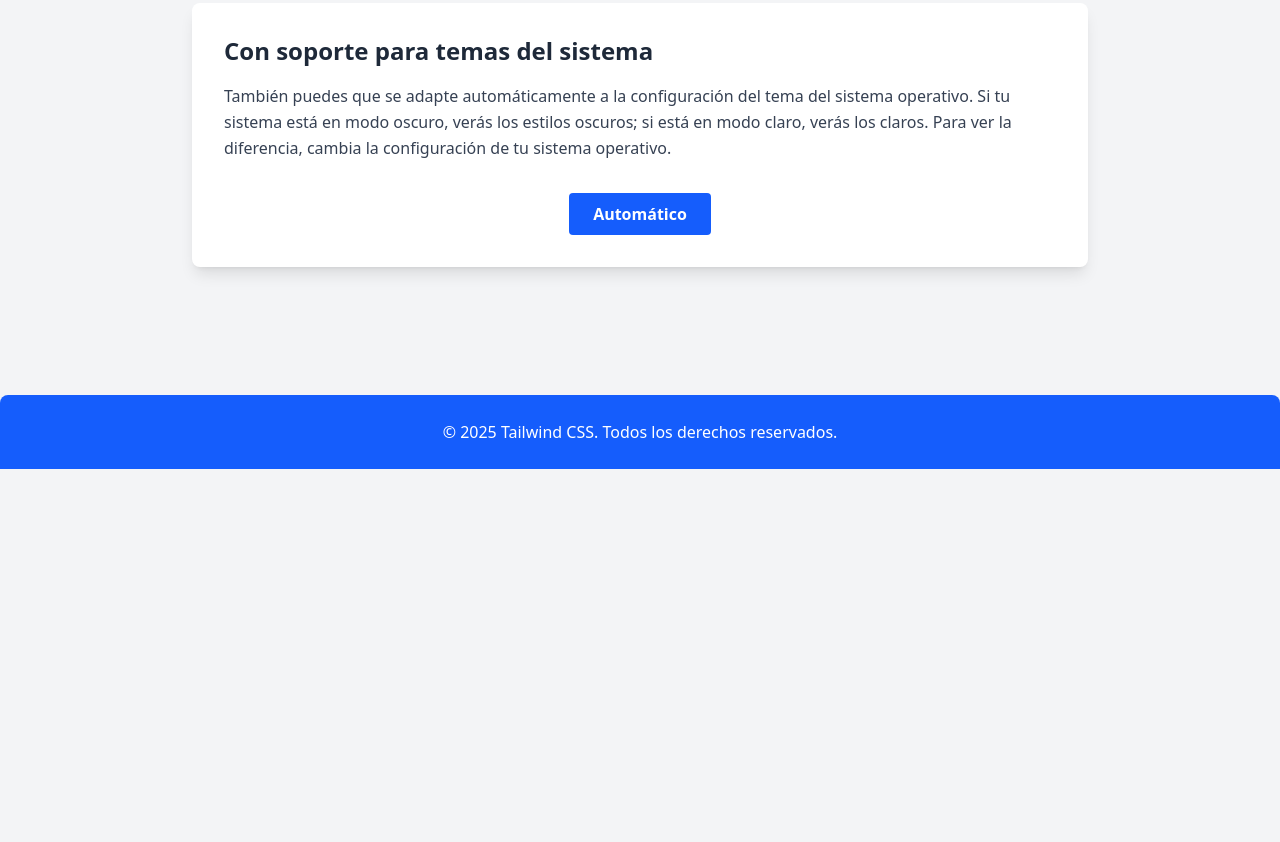
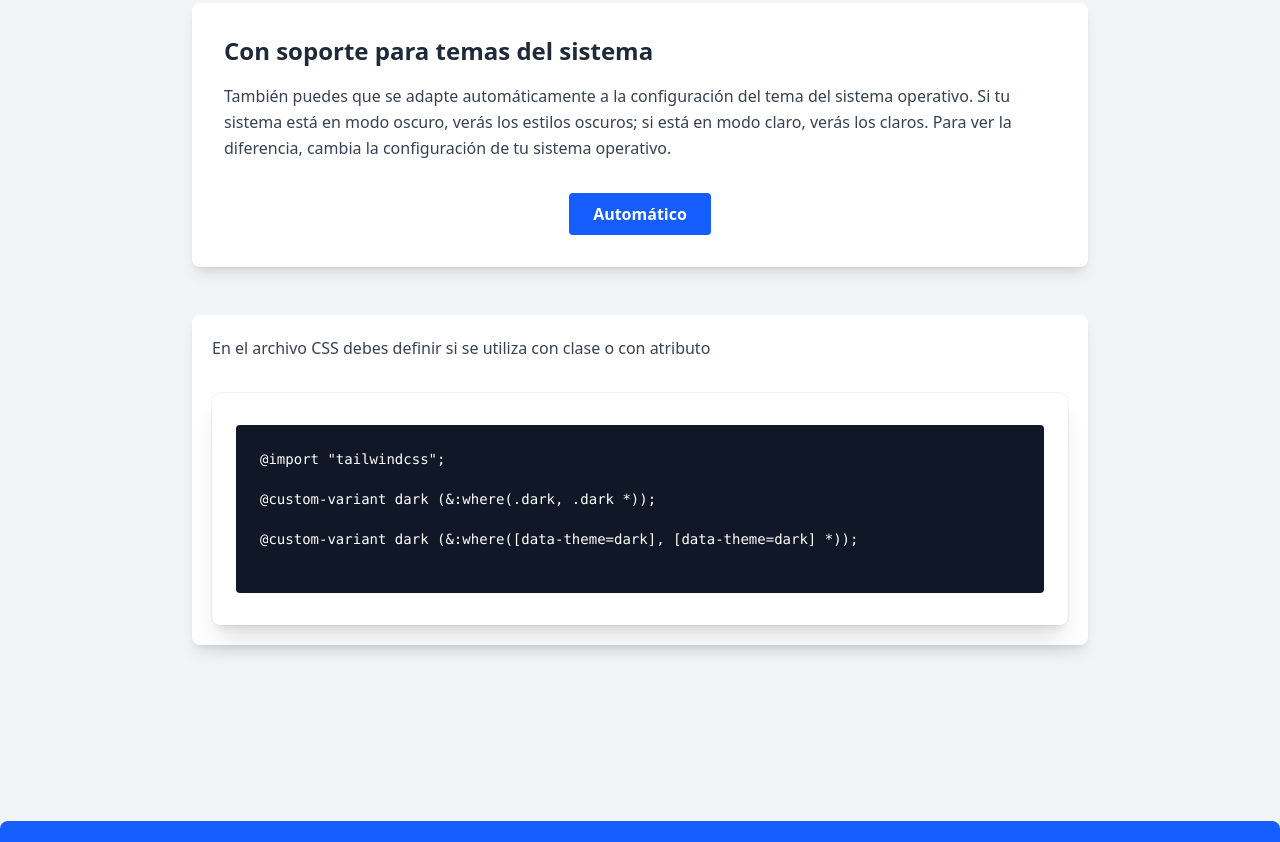
Before and after one commit to SiriamAraya/exposicion-tailwind, a website: page tema-oscuro.html in a window 1280 px wide. Shown: the part 1395-2237 px from the top of the page. Before the commit the page ends 1864 px from the top, so only its background shows below. Drawn offline with Linux system fonts and the light colour scheme.

Commit message:
tema oscuro

```diff
--- a/src/input.css
+++ b/src/input.css
@@ -2,7 +2,7 @@
 
 @custom-variant dark (&:where(.dark, .dark *));
 
-/* @custom-variant dark (&:where([data-theme=dark], [data-theme=dark] *));  */
+@custom-variant dark (&:where([data-theme=dark], [data-theme=dark] *));
 
 @theme {
 
--- a/tema-oscuro.html
+++ b/tema-oscuro.html
@@ -126,7 +126,7 @@
   </div>
 </section>
 
-<section id="automatic-mode" class="max-w-4xl mx-auto space-y-8 p-8 bg-white dark:bg-gray-800 rounded-lg shadow-lg">
+<section id="automatic-mode" class="max-w-4xl mx-auto space-y-8 p-8 bg-white dark:bg-gray-800 rounded-lg shadow-lg mb-12">
   <h3 class="text-2xl font-semibold text-gray-800 dark:text-white mb-4">Con soporte para temas del sistema</h3>
   <p class="text-gray-700 dark:text-gray-300 leading-relaxed">
     También puedes que se adapte automáticamente a la configuración del tema del sistema operativo. Si tu sistema está en modo oscuro, verás los estilos oscuros; si está en modo claro, verás los claros. Para ver la diferencia, cambia la configuración de tu sistema operativo.
@@ -134,6 +134,21 @@
   <div class="text-center space-x-4">
     <button id="btn-automatico" class="bg-blue-600 text-white px-6 py-2 rounded hover:bg-blue-700 font-semibold transition">Automático</button>
   </div>
+</section>
+
+<section class="max-w-4xl mx-auto space-y-8 p-3 md:p-8 sm:p-5 lg:p-5 bg-white dark:bg-gray-800 rounded-lg shadow-lg mb-12">
+    <p class="text-gray-700 dark:text-gray-300 leading-relaxed">
+    En el archivo CSS debes definir si se utiliza con clase o con atributo
+  </p>
+<div class="bg-white dark:bg-gray-800 rounded-lg md:px-6 py-2 sm:py-4 md:py-8 ring shadow-xl ring-gray-900/5">
+    <pre class="bg-gray-900 text-white text-sm rounded p-2 sm:p-4 md:p-6 overflow-x-auto">
+@import "tailwindcss";
+
+@custom-variant dark (&:where(.dark, .dark *));
+
+@custom-variant dark (&:where([data-theme=dark], [data-theme=dark] *));
+  </pre>
+</div>
 </section>
   </main>
 
```
